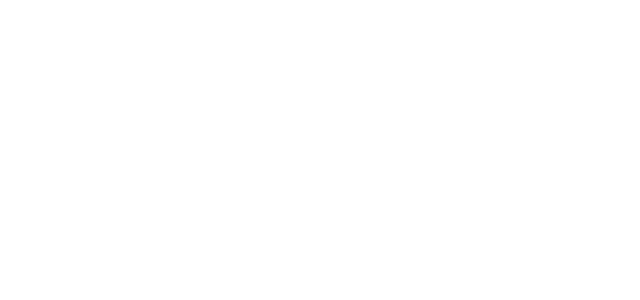
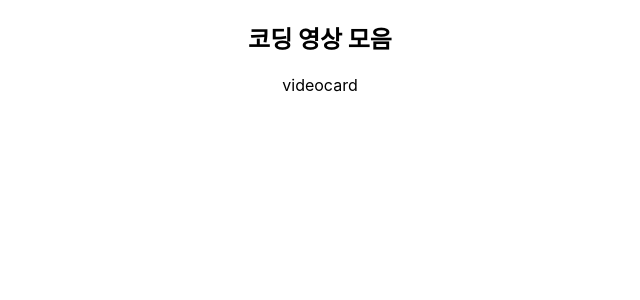
Before and after one commit to ongddree/practice, a React (Create React App) app: page / in a window 1280 px wide. Shown: the top 300 px of the page, without its empty margins (320-960 px from the left). Built offline with nearby package versions, Linux system fonts and the light colour scheme.

Commit message:
✨ VideoCard 생성

```diff
--- a/src/App.tsx
+++ b/src/App.tsx
@@ -1,9 +1,13 @@
 import React from 'react';
-import logo from './logo.svg';
 import './App.css';
+import ApiContainer from './components/ApiContainer';
 
 function App() {
-  return <div className="App"></div>;
+  return (
+    <div className="App">
+      <ApiContainer />
+    </div>
+  );
 }
 
 export default App;
--- /dev/null
+++ b/src/components/VideoCard.tsx
@@ -0,0 +1,11 @@
+const VideoCard = () => {
+  const handleFetchApi = async () => {};
+
+  return (
+    <article>
+      <p>videocard</p>
+    </article>
+  );
+};
+
+export default VideoCard;
--- /dev/null
+++ b/src/components/index.tsx
@@ -0,0 +1,2 @@
+export * from './ApiContainer';
+export * from './VideoCard';
```
